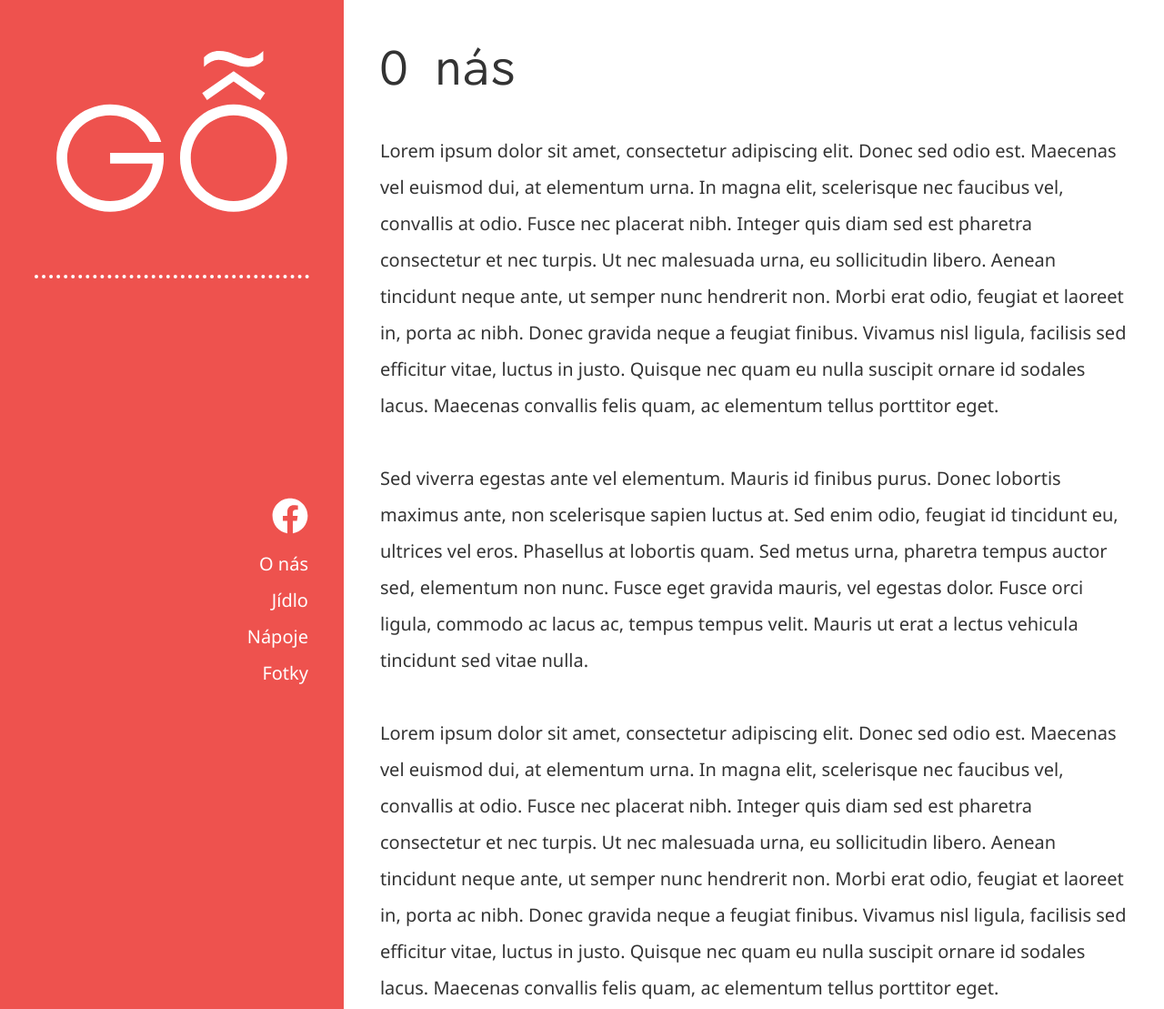
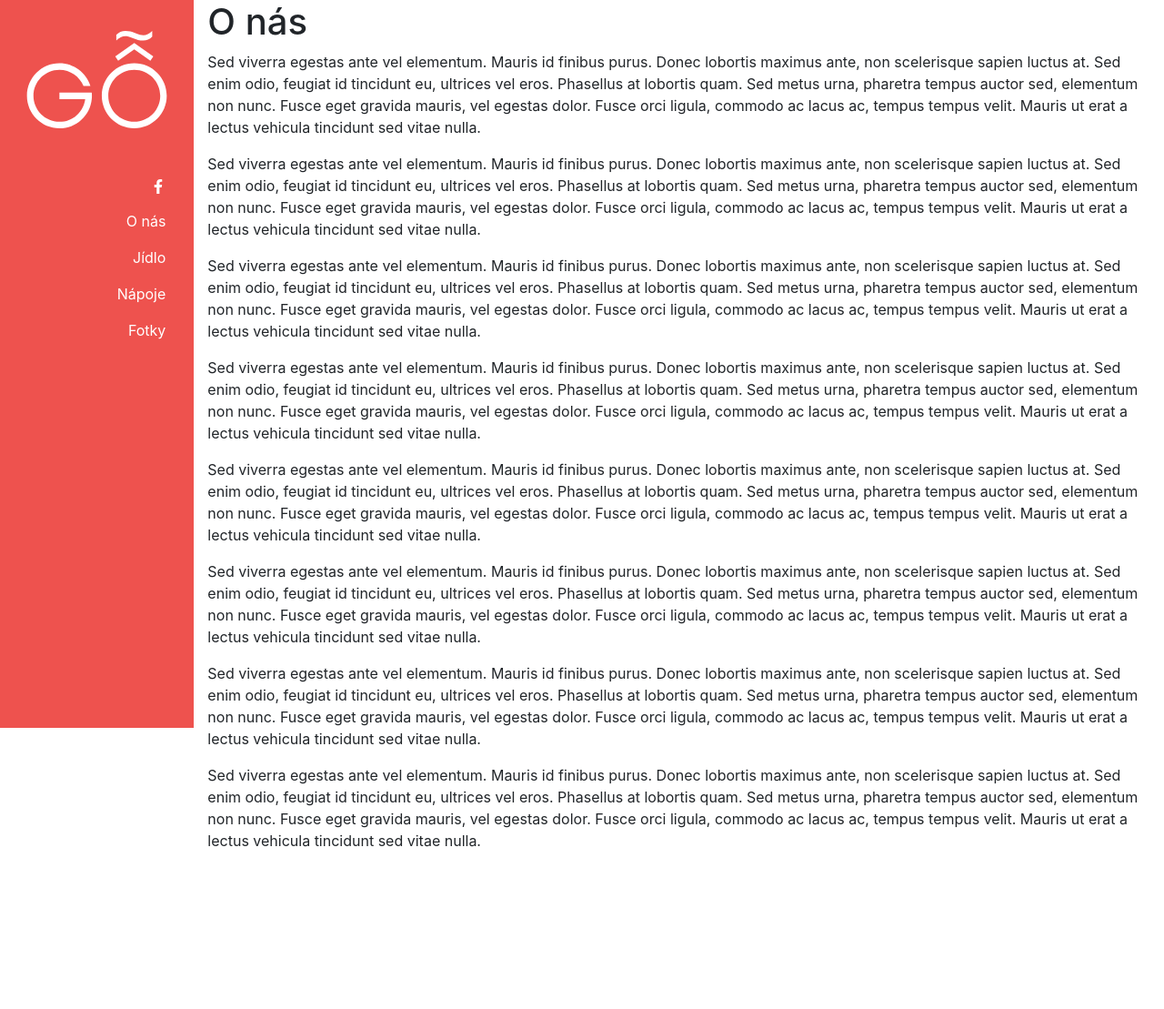
Before and after one commit to jandelmar/brnogo.cz, a Gatsby site: page / in a window 1280 px wide. Shown: the top 1109 px of the page at 91% size. After the commit the page ends 952 px from the top, so only its background shows below. Built offline with nearby package versions, Linux system fonts and the light colour scheme; Gatsby itself is replaced by a stand-in of ours.

Commit message:
Add Bootstrap and SCSS Switch layout to Bootstrap

```diff
--- a/gatsby-config.js
+++ b/gatsby-config.js
@@ -1,14 +1,8 @@
 module.exports = {
   plugins: [
     'gatsby-plugin-netlify-cms',
-    {
-      resolve: 'gatsby-plugin-typography',
-      options: {
-        pathToConfigModule: 'src/styles/typography.js',
-      },
-    },
-    'gatsby-plugin-styled-components',
     'gatsby-transformer-yaml',
+    'gatsby-plugin-sass',
     {
       resolve: 'gatsby-source-filesystem',
       options: {
--- a/src/components/layout.jsx
+++ b/src/components/layout.jsx
@@ -1,44 +1,17 @@
 import React from 'react'
-import styled from 'styled-components'
+import {Container, Row, Col} from 'reactstrap'
 
-import { GlobalStyle } from '../styles/index'
+import '../styles/custom-theme.scss'
+
 import Sidebar from './sidebar'
 
-const Flex = styled.div`
-    display: flex;
-    flex-direction: row;
-    min-height: 100vh;
-
-    @media (max-width: 48rem) {
-        flex-direction: column
-    }
-`
-
-const Content = styled.main`
-    flex: 1;
-    padding: 0.5rem;
-
-    @media (max-width: 48rem) {
-        font-size: 0.8em;
-        h1 {
-            margin-bottom: 1rem;
-        }
-    }
-
-    @media (min-width: 48rem) {
-        padding: 2rem;
-    }
-
-`
-
 export default ({ children }) => (
-    <React.Fragment>
-        <GlobalStyle />
-        <Flex>
+    <Container fluid>
+        <Row>
             <Sidebar />
-            <Content>
+            <main className="col-md-9 col-xl-10 ml-md-auto">
                 {children}
-            </Content>
-        </Flex>
-    </React.Fragment>
+            </main>
+        </Row>
+    </Container>
 )
--- /dev/null
+++ b/src/components/logo.jsx
@@ -0,0 +1,5 @@
+import React from 'react'
+
+export default () => (
+    <img src="img/Go_Logo1.svg" className="img-fluid" />
+)
--- a/src/components/sidebar.jsx
+++ b/src/components/sidebar.jsx
@@ -1,73 +1,29 @@
 import React from 'react'
 import { Link } from 'gatsby'
-import styled from 'styled-components'
-import { FaFacebook } from 'react-icons/fa'
+import { Nav, NavItem, NavLink } from 'reactstrap'
+import { FaFacebookF } from 'react-icons/fa'
 
-import { primary, secondary } from '../styles'
-
-const Sidebar = styled.nav`
-    background: ${primary};
-    display: flex;
-    flex-direction: column;
-    align-items: center;
-`
-
-const Links = styled.ul`
-    list-style-type: none;
-
-    a {
-        color: white;
-        text-decoration: none;
-
-        :hover {
-            color: ${secondary};
-        }
-    }
-
-    li {
-        margin: 0;
-    }
-
-    @media (min-width: 48em) {
-        position: sticky;
-        bottom: 5%;
-        text-align: right;
-        width: 15rem;
-        margin-top: auto;
-        margin-left: 0;
-    }
-
-    @media (max-width: 48em) {
-        margin: 0;
-        text-align: center;
-        padding-bottom: 1rem;
-    }
-`
-
-const Logo = styled.img`
-    width: 50%;
-    border-bottom: 4px dotted white;
-
-    @media (max-width: 48em) {
-        margin-bottom: 0.5rem;
-    }
-
-    @media (min-width: 48em) {
-        position: sticky;
-        top: 0;
-        width: 80%;
-    }
-`
+import Logo from './logo'
 
 export default () => (
-    <Sidebar>
-        <Logo src="img/Go_Logo1.svg" alt="Go logo"></Logo>
-        <Links>
-            <li><a href="https://www.facebook.com/GoBrno/" target="_blank"><FaFacebook size="2rem"/></a></li>
-            <li><Link to="/">O nás</Link></li>
-            <li><Link to="/jidlo">Jídlo</Link></li>
-            <li><Link to="/napoje">Nápoje</Link></li>
-            <li><Link to="/fotky">Fotky</Link></li>
-        </Links>
-    </Sidebar>
+    <nav className="col-md-3 col-xl-2 sidebar bg-primary text-md-right text-center">
+        <Logo/>
+        <Nav vertical>
+            <NavItem>
+                <NavLink href="https://www.facebook.com/GoBrno/" target="_blank"><FaFacebookF /></NavLink>
+            </NavItem>
+            <NavItem>
+                <NavLink><Link to="/">O nás</Link></NavLink>
+            </NavItem>
+            <NavItem>
+                <NavLink><Link to="/jidlo">Jídlo</Link></NavLink>
+            </NavItem>
+            <NavItem>
+                <NavLink><Link to="/napoje">Nápoje</Link></NavLink>
+            </NavItem>
+            <NavItem>
+                <NavLink><Link to="/fotky">Fotky</Link></NavLink>
+            </NavItem>
+        </Nav>
+    </nav>
 )
--- a/src/pages/index.jsx
+++ b/src/pages/index.jsx
@@ -5,11 +5,13 @@ import Layout from '../components/layout'
 export default () => (
     <Layout>
         <h1>O nás</h1>
-        <p>Lorem ipsum dolor sit amet, consectetur adipiscing elit. Donec sed odio est. Maecenas vel euismod dui, at elementum urna. In magna elit, scelerisque nec faucibus vel, convallis at odio. Fusce nec placerat nibh. Integer quis diam sed est pharetra consectetur et nec turpis. Ut nec malesuada urna, eu sollicitudin libero. Aenean tincidunt neque ante, ut semper nunc hendrerit non. Morbi erat odio, feugiat et laoreet in, porta ac nibh. Donec gravida neque a feugiat finibus. Vivamus nisl ligula, facilisis sed efficitur vitae, luctus in justo. Quisque nec quam eu nulla suscipit ornare id sodales lacus. Maecenas convallis felis quam, ac elementum tellus porttitor eget.</p>
         <p>Sed viverra egestas ante vel elementum. Mauris id finibus purus. Donec lobortis maximus ante, non scelerisque sapien luctus at. Sed enim odio, feugiat id tincidunt eu, ultrices vel eros. Phasellus at lobortis quam. Sed metus urna, pharetra tempus auctor sed, elementum non nunc. Fusce eget gravida mauris, vel egestas dolor. Fusce orci ligula, commodo ac lacus ac, tempus tempus velit. Mauris ut erat a lectus vehicula tincidunt sed vitae nulla.</p>
-        <p>Lorem ipsum dolor sit amet, consectetur adipiscing elit. Donec sed odio est. Maecenas vel euismod dui, at elementum urna. In magna elit, scelerisque nec faucibus vel, convallis at odio. Fusce nec placerat nibh. Integer quis diam sed est pharetra consectetur et nec turpis. Ut nec malesuada urna, eu sollicitudin libero. Aenean tincidunt neque ante, ut semper nunc hendrerit non. Morbi erat odio, feugiat et laoreet in, porta ac nibh. Donec gravida neque a feugiat finibus. Vivamus nisl ligula, facilisis sed efficitur vitae, luctus in justo. Quisque nec quam eu nulla suscipit ornare id sodales lacus. Maecenas convallis felis quam, ac elementum tellus porttitor eget.</p>
         <p>Sed viverra egestas ante vel elementum. Mauris id finibus purus. Donec lobortis maximus ante, non scelerisque sapien luctus at. Sed enim odio, feugiat id tincidunt eu, ultrices vel eros. Phasellus at lobortis quam. Sed metus urna, pharetra tempus auctor sed, elementum non nunc. Fusce eget gravida mauris, vel egestas dolor. Fusce orci ligula, commodo ac lacus ac, tempus tempus velit. Mauris ut erat a lectus vehicula tincidunt sed vitae nulla.</p>
-        <p>Lorem ipsum dolor sit amet, consectetur adipiscing elit. Donec sed odio est. Maecenas vel euismod dui, at elementum urna. In magna elit, scelerisque nec faucibus vel, convallis at odio. Fusce nec placerat nibh. Integer quis diam sed est pharetra consectetur et nec turpis. Ut nec malesuada urna, eu sollicitudin libero. Aenean tincidunt neque ante, ut semper nunc hendrerit non. Morbi erat odio, feugiat et laoreet in, porta ac nibh. Donec gravida neque a feugiat finibus. Vivamus nisl ligula, facilisis sed efficitur vitae, luctus in justo. Quisque nec quam eu nulla suscipit ornare id sodales lacus. Maecenas convallis felis quam, ac elementum tellus porttitor eget.</p>
+        <p>Sed viverra egestas ante vel elementum. Mauris id finibus purus. Donec lobortis maximus ante, non scelerisque sapien luctus at. Sed enim odio, feugiat id tincidunt eu, ultrices vel eros. Phasellus at lobortis quam. Sed metus urna, pharetra tempus auctor sed, elementum non nunc. Fusce eget gravida mauris, vel egestas dolor. Fusce orci ligula, commodo ac lacus ac, tempus tempus velit. Mauris ut erat a lectus vehicula tincidunt sed vitae nulla.</p>
+        <p>Sed viverra egestas ante vel elementum. Mauris id finibus purus. Donec lobortis maximus ante, non scelerisque sapien luctus at. Sed enim odio, feugiat id tincidunt eu, ultrices vel eros. Phasellus at lobortis quam. Sed metus urna, pharetra tempus auctor sed, elementum non nunc. Fusce eget gravida mauris, vel egestas dolor. Fusce orci ligula, commodo ac lacus ac, tempus tempus velit. Mauris ut erat a lectus vehicula tincidunt sed vitae nulla.</p>
+        <p>Sed viverra egestas ante vel elementum. Mauris id finibus purus. Donec lobortis maximus ante, non scelerisque sapien luctus at. Sed enim odio, feugiat id tincidunt eu, ultrices vel eros. Phasellus at lobortis quam. Sed metus urna, pharetra tempus auctor sed, elementum non nunc. Fusce eget gravida mauris, vel egestas dolor. Fusce orci ligula, commodo ac lacus ac, tempus tempus velit. Mauris ut erat a lectus vehicula tincidunt sed vitae nulla.</p>
+        <p>Sed viverra egestas ante vel elementum. Mauris id finibus purus. Donec lobortis maximus ante, non scelerisque sapien luctus at. Sed enim odio, feugiat id tincidunt eu, ultrices vel eros. Phasellus at lobortis quam. Sed metus urna, pharetra tempus auctor sed, elementum non nunc. Fusce eget gravida mauris, vel egestas dolor. Fusce orci ligula, commodo ac lacus ac, tempus tempus velit. Mauris ut erat a lectus vehicula tincidunt sed vitae nulla.</p>
+        <p>Sed viverra egestas ante vel elementum. Mauris id finibus purus. Donec lobortis maximus ante, non scelerisque sapien luctus at. Sed enim odio, feugiat id tincidunt eu, ultrices vel eros. Phasellus at lobortis quam. Sed metus urna, pharetra tempus auctor sed, elementum non nunc. Fusce eget gravida mauris, vel egestas dolor. Fusce orci ligula, commodo ac lacus ac, tempus tempus velit. Mauris ut erat a lectus vehicula tincidunt sed vitae nulla.</p>
         <p>Sed viverra egestas ante vel elementum. Mauris id finibus purus. Donec lobortis maximus ante, non scelerisque sapien luctus at. Sed enim odio, feugiat id tincidunt eu, ultrices vel eros. Phasellus at lobortis quam. Sed metus urna, pharetra tempus auctor sed, elementum non nunc. Fusce eget gravida mauris, vel egestas dolor. Fusce orci ligula, commodo ac lacus ac, tempus tempus velit. Mauris ut erat a lectus vehicula tincidunt sed vitae nulla.</p>
     </Layout>
 )
--- /dev/null
+++ b/src/styles/custom-theme.scss
@@ -0,0 +1,21 @@
+$primary: #EE524E;
+$secondary:#FAB131;
+
+// Bootstrap and its default variables
+@import "../../node_modules/bootstrap/scss/bootstrap";
+
+.sidebar {
+    @media (min-width: 768px) {
+        position: fixed;
+        height: 100%;
+    }
+}
+
+a {
+    color: white;
+
+    &:hover {
+        color: $secondary;
+        text-decoration: none;
+    }
+}
--- a/src/styles/index.js
+++ b/src/styles/index.js
@@ -1,22 +1,8 @@
-import { createGlobalStyle } from 'styled-components'
-
 // colours
 const primary = '#EE524E'
 const secondary = '#FAB131'
 
-const GlobalStyle = createGlobalStyle`
-    * {
-        box-sizing: border-box;
-    }
-
-    html, body, img {
-        margin: 0;
-        padding: 0;
-    }
-`
-
 export {
-    GlobalStyle,
     primary,
     secondary,
 }
--- a/src/styles/typography.js
+++ /dev/null
@@ -1,25 +0,0 @@
-import Typography from 'typography'
-
-const typography = new Typography({
-  baseFontSize: '20px',
-  baseLineHeight: 2,
-  scaleRatio: 3,
-  googleFonts: [
-      {
-        name: 'Inconsolata',
-        styles: ['400']
-      },
-      {
-        name: 'Noto Sans',
-        styles: ['400', '700']
-      },
-  ],
-  headerFontFamily: ['Inconsolata', 'serif'],
-  headerWeight: 400,
-  bodyFontFamily: ['Noto Sans', 'sans-serif'],
-  bodyWeight: 400,
-  boldWeight: 700,
-  bodyColor: 'hsl(0,0%,0%,0.8)',
-})
-
-export default typography
```
Also changed, not shown: package.json (+4 -6 lines), 2 other files.
